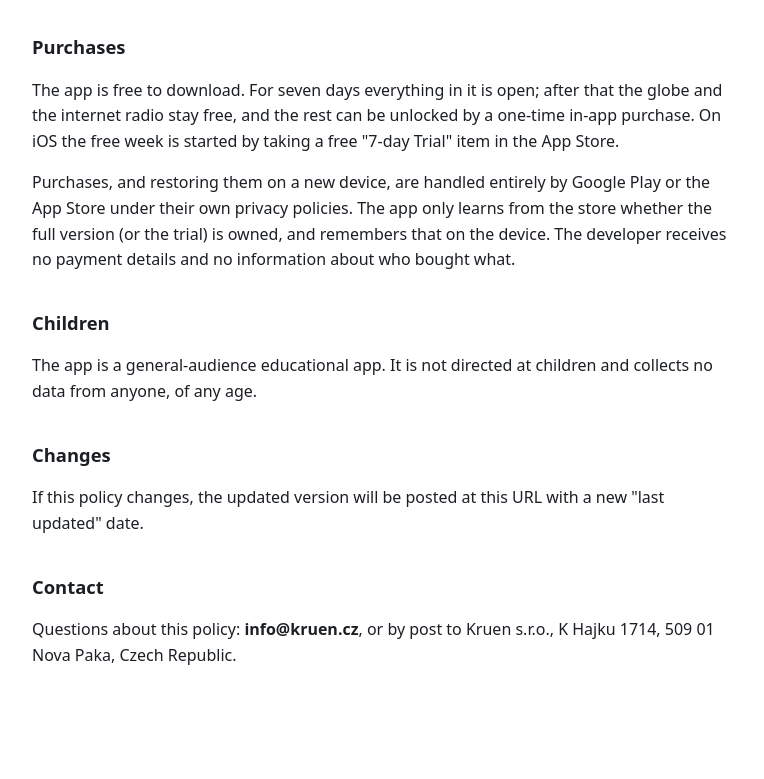
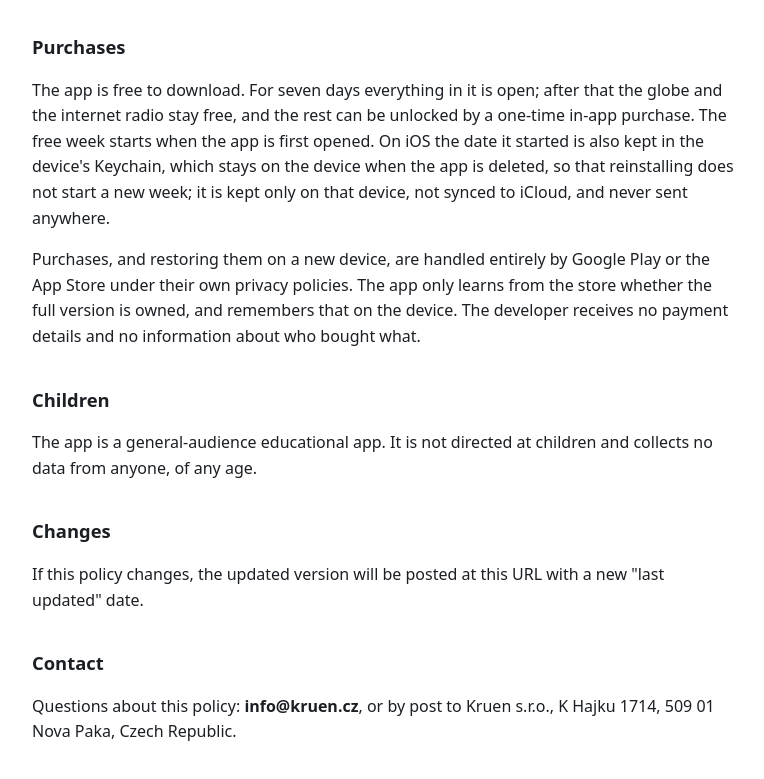
Before and after one commit to Alexsxxx/orbita-data, a plain HTML site: page privacy/index.html in a window 1280 px wide. Shown: the part 1977-2756 px from the top of the page, without its empty margins (256-1020 px from the left). Before the commit the page ends 2725 px from the top, so only its background shows below. Drawn offline with Linux system fonts and the light colour scheme.

Commit message:
Privacy policy: the free week starts at the first launch, kept in the Keychain on iOS
Orbita no longer starts the iOS trial with a free "7-day Trial" item in
the App Store. The week runs from the first launch on both platforms,
and on iOS its start is also kept in the device's Keychain, which
survives deleting the app, so the policy now says so: kept on that
device only, not synced, never sent. Built from PRIVACY.md in the
Orbita repo (ddc9fb7).

Co-Authored-By: Claude Opus 5.5 <noreply@anthropic.com>

```diff
--- a/privacy/index.html
+++ b/privacy/index.html
@@ -54,8 +54,8 @@ info@kruen.cz</p>
   <li><strong>Background audio and its notification</strong> — keep a radio station playing, with a notification to stop it, when the screen is off or another app is in front.</li>
 </ul>
 <h2>Purchases</h2>
-<p>The app is free to download. For seven days everything in it is open; after that the globe and the internet radio stay free, and the rest can be unlocked by a one-time in-app purchase. On iOS the free week is started by taking a free "7-day Trial" item in the App Store.</p>
-<p>Purchases, and restoring them on a new device, are handled entirely by Google Play or the App Store under their own privacy policies. The app only learns from the store whether the full version (or the trial) is owned, and remembers that on the device. The developer receives no payment details and no information about who bought what.</p>
+<p>The app is free to download. For seven days everything in it is open; after that the globe and the internet radio stay free, and the rest can be unlocked by a one-time in-app purchase. The free week starts when the app is first opened. On iOS the date it started is also kept in the device's Keychain, which stays on the device when the app is deleted, so that reinstalling does not start a new week; it is kept only on that device, not synced to iCloud, and never sent anywhere.</p>
+<p>Purchases, and restoring them on a new device, are handled entirely by Google Play or the App Store under their own privacy policies. The app only learns from the store whether the full version is owned, and remembers that on the device. The developer receives no payment details and no information about who bought what.</p>
 <h2>Children</h2>
 <p>The app is a general-audience educational app. It is not directed at children and collects no data from anyone, of any age.</p>
 <h2>Changes</h2>
```
Also changed, not shown: 1 other file.
